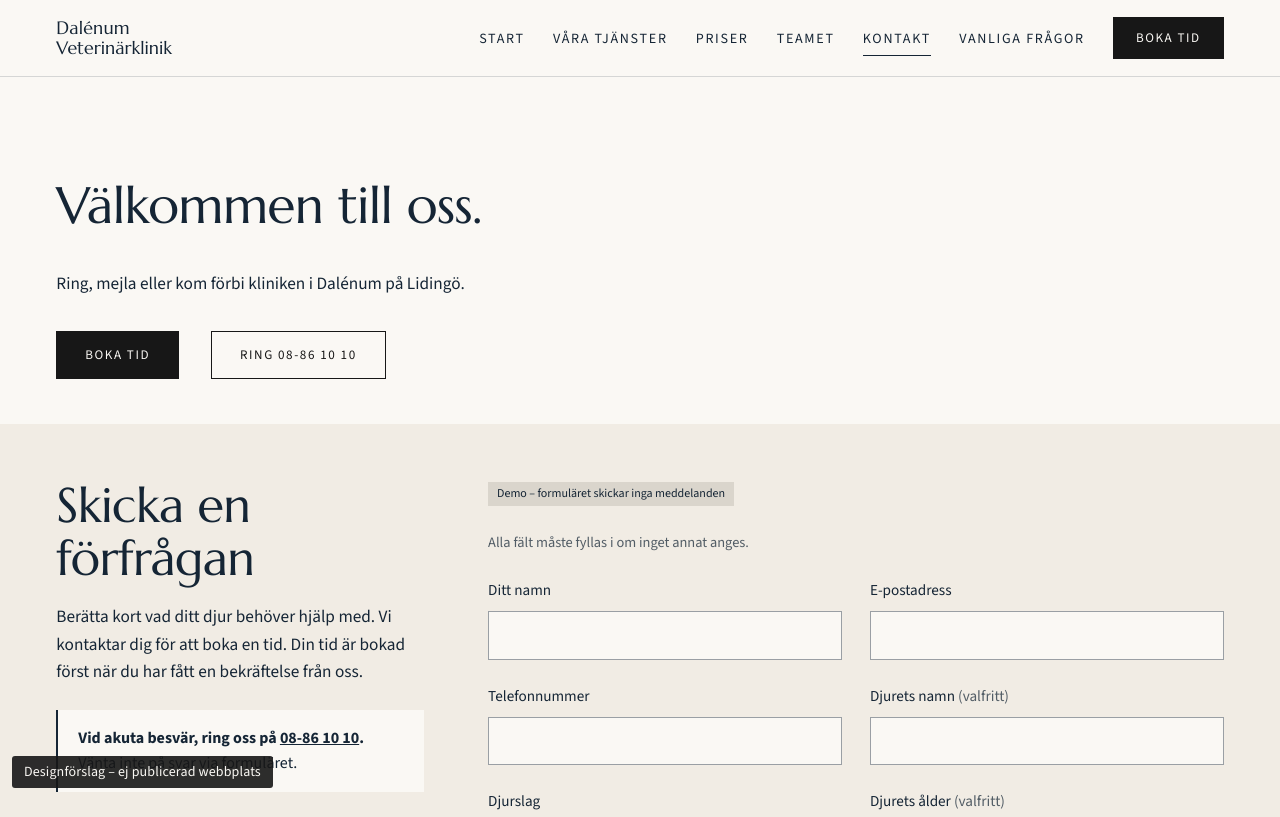
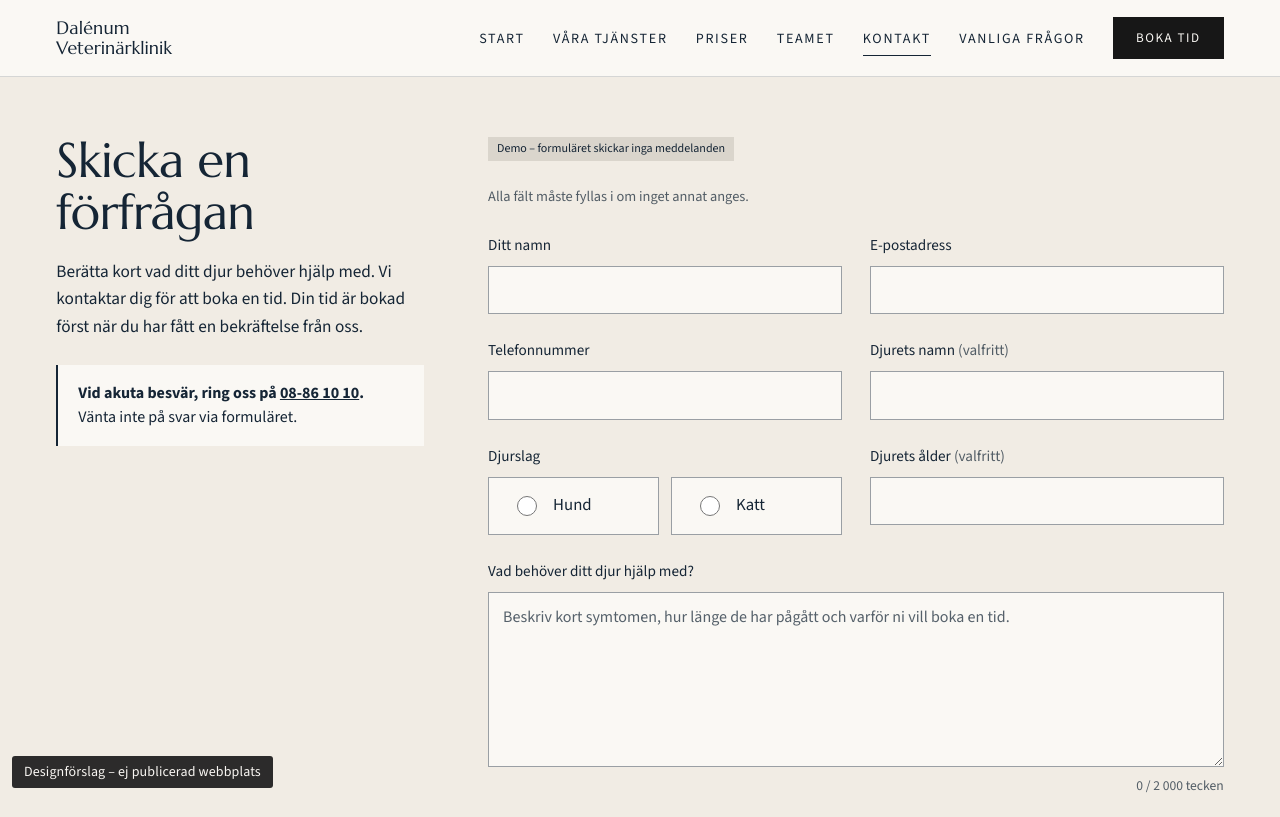
Before and after one commit to aylin-pixel-collab/dalenum-vorschau, a plain HTML site: page kontakt.html in a window 1280 px wide. Shown: the top 817 px of the page. Drawn offline with Linux system fonts and the light colour scheme.

Commit message:
Kontakt: börjar direkt med formuläret, som Boka tid

```diff
--- a/kontakt.html
+++ b/kontakt.html
@@ -60,21 +60,11 @@ document.addEventListener('click',function(e){var a=e.target.closest&&e.target.c
 </div>
 
 <main id="innehall">
-  <section class="page-head page-head--tight" aria-labelledby="rubrik">
-    <div class="wrap split">
-      <div>
-        <h1 id="rubrik">Välkommen till oss.</h1>
-        <p class="lead">Ring, mejla eller kom förbi kliniken i Dalénum på Lidingö.</p>
-        <div class="actions"><a class="btn" href="bokning.html">Boka tid</a><a class="btn btn--ghost" href="#" data-forslag-av aria-disabled="true" title="Avstängt i designförslaget">Ring 08-86 10 10</a></div>
-      </div>
-    </div>
-  </section>
-
   <section class="section bf-section" id="formular" aria-labelledby="formular-rubrik">
     <link rel="stylesheet" href="assets/css/bokning.css">
     <div class="wrap bf-layout">
       <div class="bf-intro">
-        <h2 id="formular-rubrik" class="h-l">Skicka en förfrågan</h2>
+        <h1 id="formular-rubrik" class="h-l">Skicka en förfrågan</h1>
         <p class="lead">Berätta kort vad ditt djur behöver hjälp med. Vi kontaktar dig för att boka en tid. Din tid är bokad först när du har fått en bekräftelse från oss.</p>
         <p class="bf-akut"><strong>Vid akuta besvär, ring oss på <a href="#" data-forslag-av aria-disabled="true" title="Avstängt i designförslaget">08-86 10 10</a>.</strong> Vänta inte på svar via formuläret.</p>
       </div>
```
